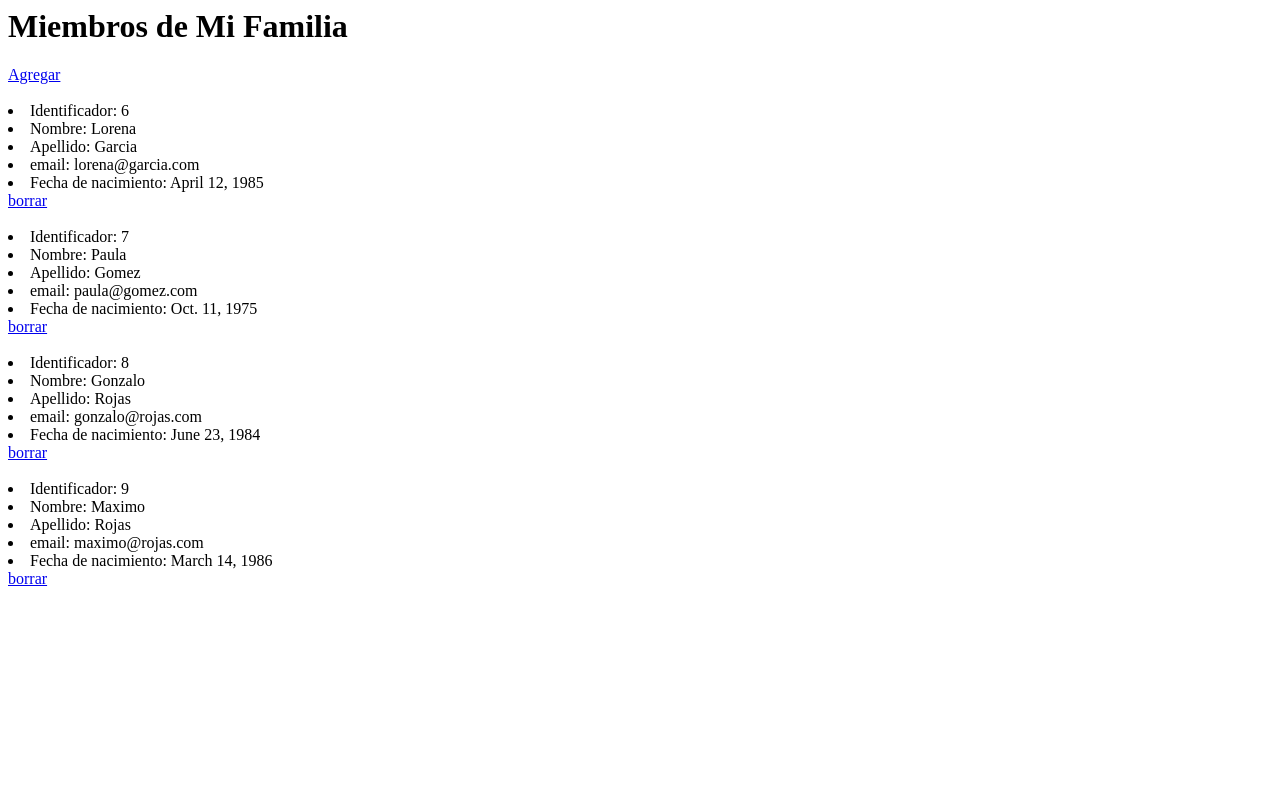
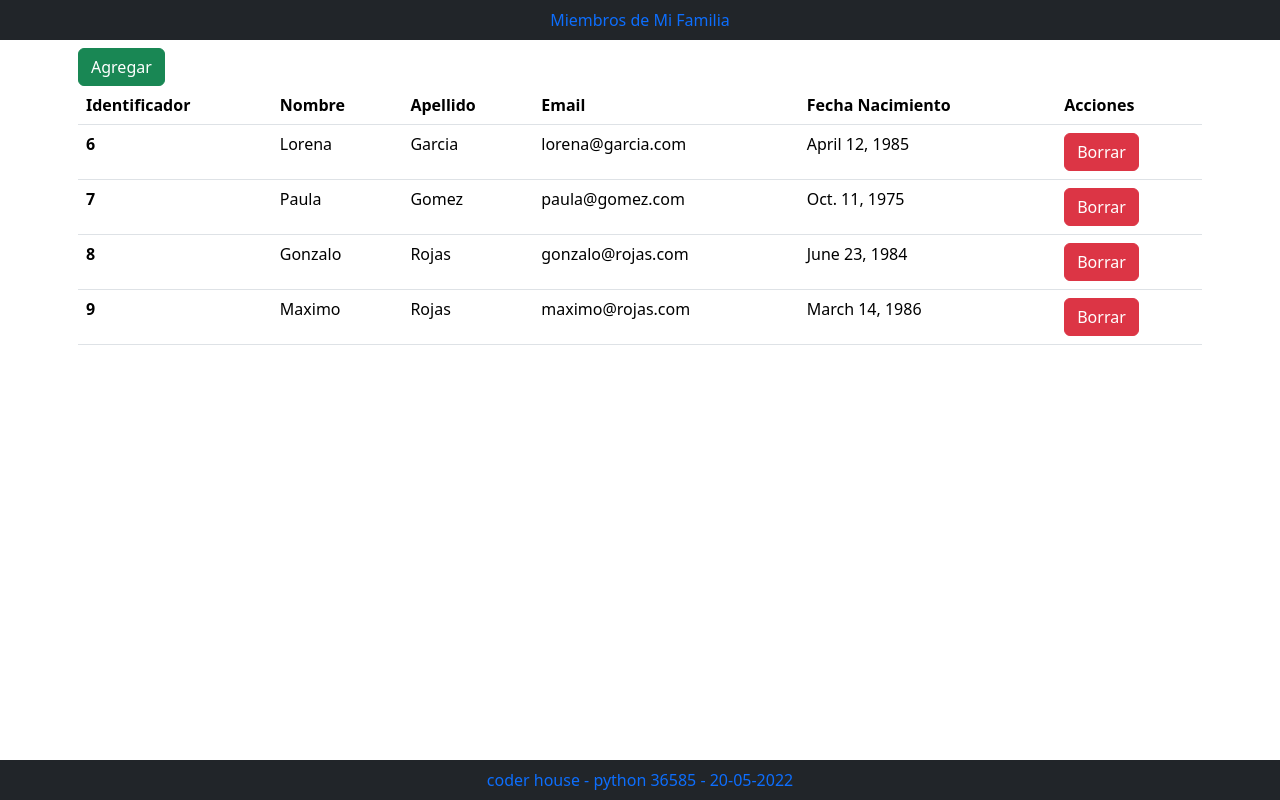
Before and after one commit to rominagarciarojas/MiPrimerMVT, a Django app: page /familia/ in a window 1280 px wide. Run offline with Django 4.2, Linux system fonts and the light colour scheme; data comes from the database, SQL or seed files in the repository; both versions use the stored data as it was after the commit; some libraries are stand-ins or nearby versions.

Commit message:
Agrego Boostrap

```diff
--- a/mtv/familia/templates/familia/index.html
+++ b/mtv/familia/templates/familia/index.html
@@ -1,18 +1,64 @@
-<h1>Miembros de Mi Familia</h1>
-<a href="{% url 'agregar' %}">Agregar</a>
-<br>
-<br>
+{% load bootstrap5 %}
+
+{# Load CSS and JavaScript #}
+{% bootstrap_css %}
+{% bootstrap_javascript %}
+
+{# Display django.contrib.messages as Bootstrap alerts #}
+{% bootstrap_messages %}
+
+<ul class="nav bg-dark fixed justify-content-center">
+  <li class="nav-item">
+    <a class="nav-link active" href="/familia"> Miembros de Mi Familia</a>
+  </li>
+</ul>
+
+
+<div class="container p-2">
+
+  <div class="row">
+    <div class="col">
+      {% url 'agregar' as agregar_url %}
+      {% bootstrap_button "Agregar" button_class="btn-success" button_type="link" href=agregar_url %}
+    <div>
+  <div>
+
+  <div class="row">
+    <div class="col">
         {% if personas %}
+        <table class="table">
+            <thead>
+                <th scope="col">Identificador</th>
+                <th scope="col">Nombre</th>
+                <th scope="col">Apellido</th>
+                <th scope="col">Email</th>
+                <th scope="col">Fecha Nacimiento</th>
+                <th scope="col">Acciones</th>
+            </thead>
+
             {% for p in personas %}
-        <li> Identificador: {{p.id}} </li>
-        <li> Nombre: {{p.nombre}} </li>
-        <li> Apellido: {{p.apellido}} </li>
-        <li> email: {{p.email}} </li>
-        <li> Fecha de nacimiento: {{p.fecha}} </li>
-        <a href="{% url 'borrar' identificador=p.id %}"> borrar </a>
-        <br>
-        <br>
+            <tbody>
+                <tr>
+                    <th scope="row">{{p.id}} </th>
+                    <td> {{p.nombre}} </td>
+                    <td> {{p.apellido}} </td>
+                    <td> {{p.email}} </td>
+                    <td> {{p.fecha}} </td>
+                    {% url 'borrar' identificador=p.id as borrar_url %}
+                    <td>{% bootstrap_button "Borrar" size="sm" button_class="btn-danger" button_type="link" href=borrar_url %}</td>
+                </tr>
+            </tbody>
             {% endfor %}
+        </table>
         {% else %}
             <p>No tienes familiares cargados</p>
         {% endif %}
+    </div>
+  </div>
+</div>
+
+<ul class="nav bg-dark fixed-bottom justify-content-center">
+  <li class="nav-item">
+    <a class="nav-link active" href="/familia">coder house - python 36585 - {% now 'd-m-Y' %}</a>
+  </li>
+</ul>
--- a/mtv/mvt/settings.py
+++ b/mtv/mvt/settings.py
@@ -31,6 +31,7 @@ ALLOWED_HOSTS = []
 # Application definition
 
 INSTALLED_APPS = [
+    'bootstrap5',
     'familia.apps.FamiliaConfig',
     'django.contrib.admin',
     'django.contrib.auth',
```
Also changed, not shown: mtv/familia/templates/familia/form_carga.html (+26 -5 lines), mtv/db.sqlite3. Lines whose indentation alone changed are shown as unchanged.
